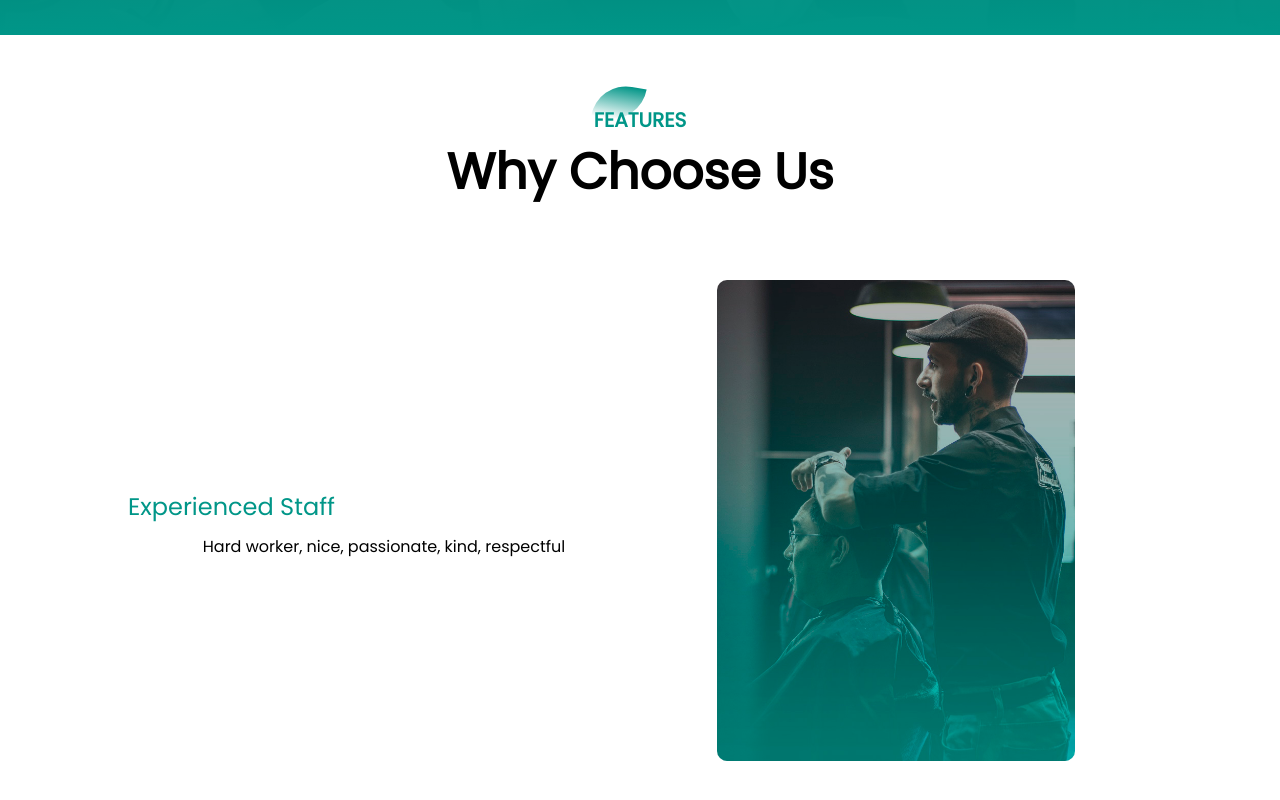
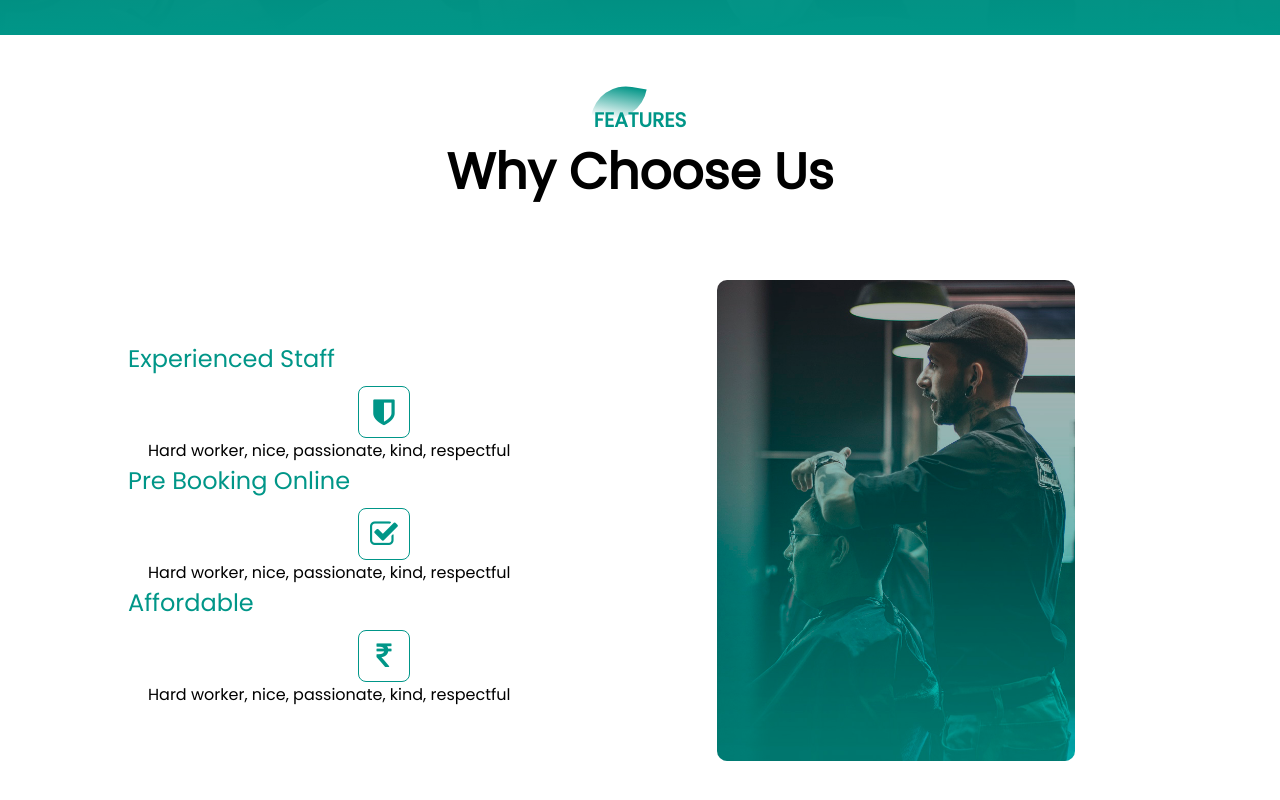
Before and after one commit to chikos96/barber-shop, a plain HTML site: page index.html in a window 1280 px wide. Shown: the part 765-1565 px from the top of the page. Drawn offline with Linux system fonts and the light colour scheme.

Commit message:
adding icons

```diff
--- a/index.html
+++ b/index.html
@@ -5,6 +5,7 @@
     <meta name="viewport" content="width=device-width, initial-scale=1.0">
     <title>Barber Shop Website - Tinashe Chikowore</title>
     <link rel="stylesheet" href="style.css">
+    <link href="https://cdnjs.cloudflare.com/ajax/libs/font-awesome/4.3.0/css/font-awesome.css" rel="stylesheet"  type='text/css'>
     <meta name="viewport" content="width=device-width, initial-scale=1" >
     <link href="https://fonts.googleapis.com/css2?family=Kaushan+Script&family=Poppins&display=swap" rel="stylesheet">
 </head>
@@ -48,7 +49,27 @@
     <div class="features">
         <h1>Experienced Staff</h1>
         <div class="features-desc">
-            <div class="feature-icon"></div>
+            <div class="feature-icon">
+                <i class="fa fa-shield"></i>
+            </div>
+            <div class="feature-text">
+                <p>Hard worker, nice, passionate, kind, respectful</p>
+            </div>
+        </div>
+        <h1>Pre Booking Online</h1>
+        <div class="features-desc">
+            <div class="feature-icon">
+                <i class="fa fa-check-square-o"></i>
+            </div>
+            <div class="feature-text">
+                <p>Hard worker, nice, passionate, kind, respectful</p>
+            </div>
+        </div>
+        <h1>Affordable</h1>
+        <div class="features-desc">
+            <div class="feature-icon">
+                <i class="fa fa-inr"></i>
+            </div>
             <div class="feature-text">
                 <p>Hard worker, nice, passionate, kind, respectful</p>
             </div>
--- a/style.css
+++ b/style.css
@@ -167,3 +167,16 @@ nav ul li a{
     align-items: center;
     margin-bottom: 40px;
 }
+.feature-icon .fa{
+    width: 50px;
+    height: 50px;
+    font-size: 30px;
+    line-height: 50px;
+    border-radius: 8px;
+    color: #009688;
+    border: 1px solid #009688;
+}
+.feature-text p{
+    padding: 0 20px;
+    text-align: initial;
+}
```
